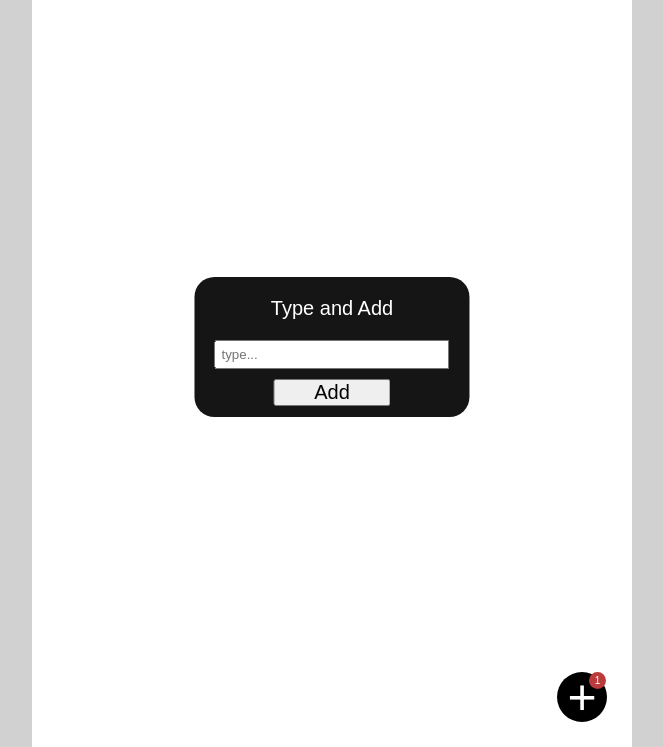
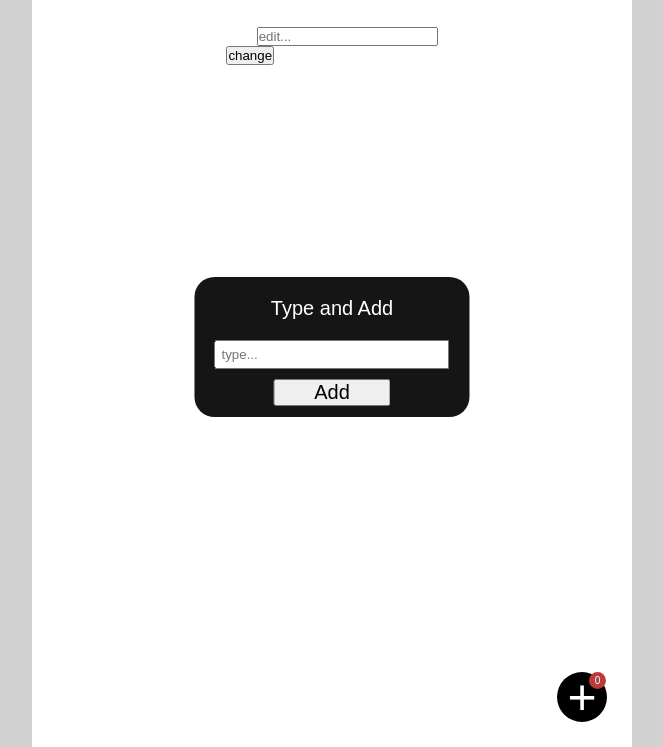
Before and after one commit to amarjitmangarhia/todo-list.github.io, a plain HTML site: page index.html in a window 1280 px wide. Shown: the part 53-800 px from the top of the page, without its empty margins (308-971 px from the left). Drawn offline with Linux system fonts and the light colour scheme.

Commit message:
Update index.html

```diff
--- a/index.html
+++ b/index.html
@@ -17,13 +17,7 @@
 
         <!-- LIST OF ITEMS -->
         <ul id="myId">
-          <!-- <li>
-            <p>
-              Buy Food
-              <button>&times;</button>
-              <button2>edit</button2>
-            </p>
-          </li> -->
+
         </ul>
 
         <!-- FLOATING BOX -->
@@ -32,18 +26,42 @@
           <input
             type="text"
             class="input"
-            maxlength="25"
+            maxlength="16"
             placeholder="type..."
           />
           <input type="submit" class="add" value="Add" />
         </div>
 
+        <!-- FLOATING EDIT -->
+        <div class="floating-edit">
+          edit
+          <input
+            type="text"
+            class="input-of-edit"
+            maxlength="16"
+            placeholder="edit..."
+          />
+          <div class="edit-button">
+            <input type="submit" value="change" />
+          </div>
+        </div>
+
         <!-- ADD BUTTON (+) -->
         <div class="button-to-add">
           +
-          <div class="count">1</div>
+          <div class="count">0</div>
         </div>
       </div>
     </div>
   </body>
 </html>
+
+<!-- <ul id="myId"> -->
+<!-- <li> -->
+<!-- <p> -->
+<!-- Buy Food -->
+<!-- <button>&times;</button> -->
+<!-- <button2>edit</button2> -->
+<!-- </p> -->
+<!-- </li> -->
+<!-- </ul> -->
```
